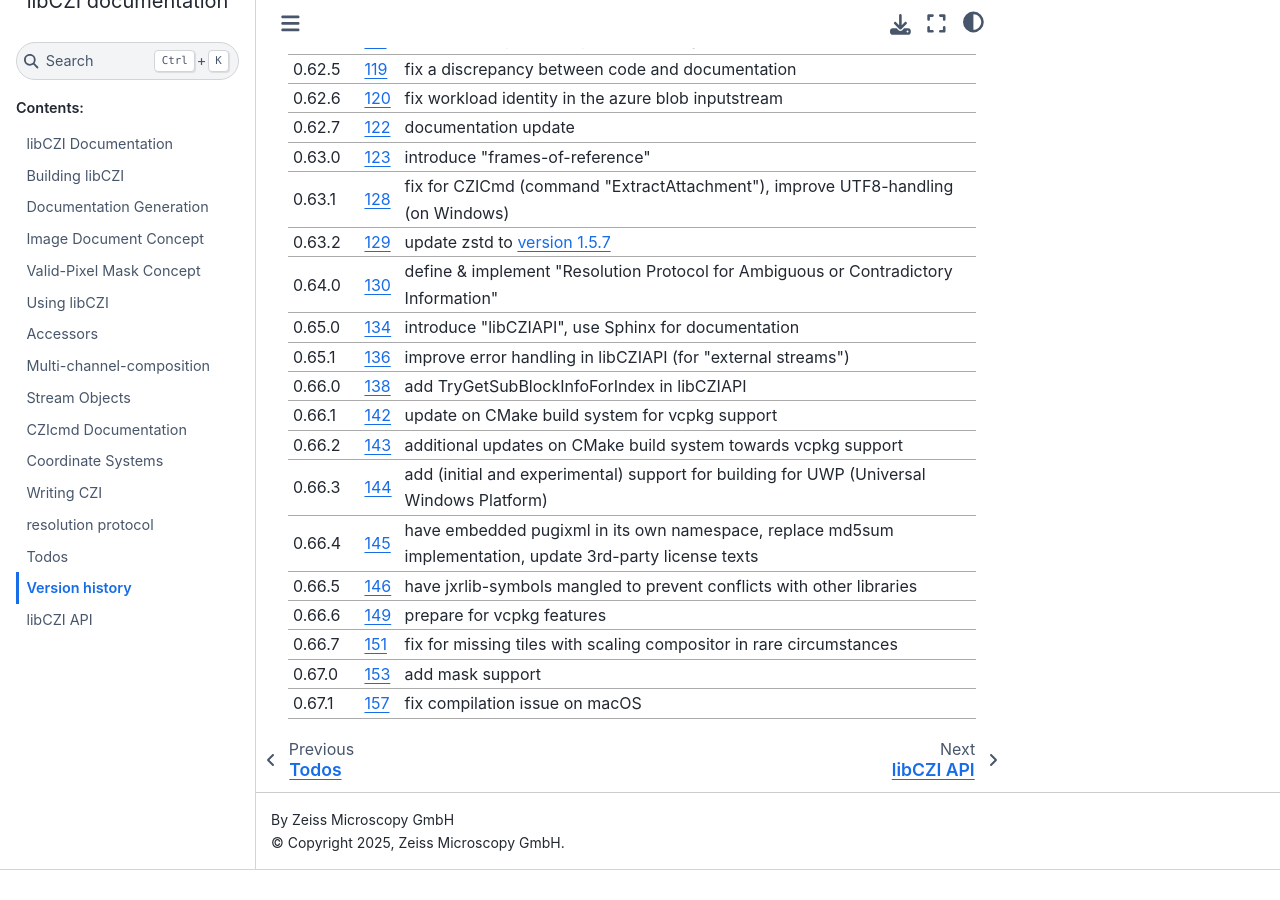
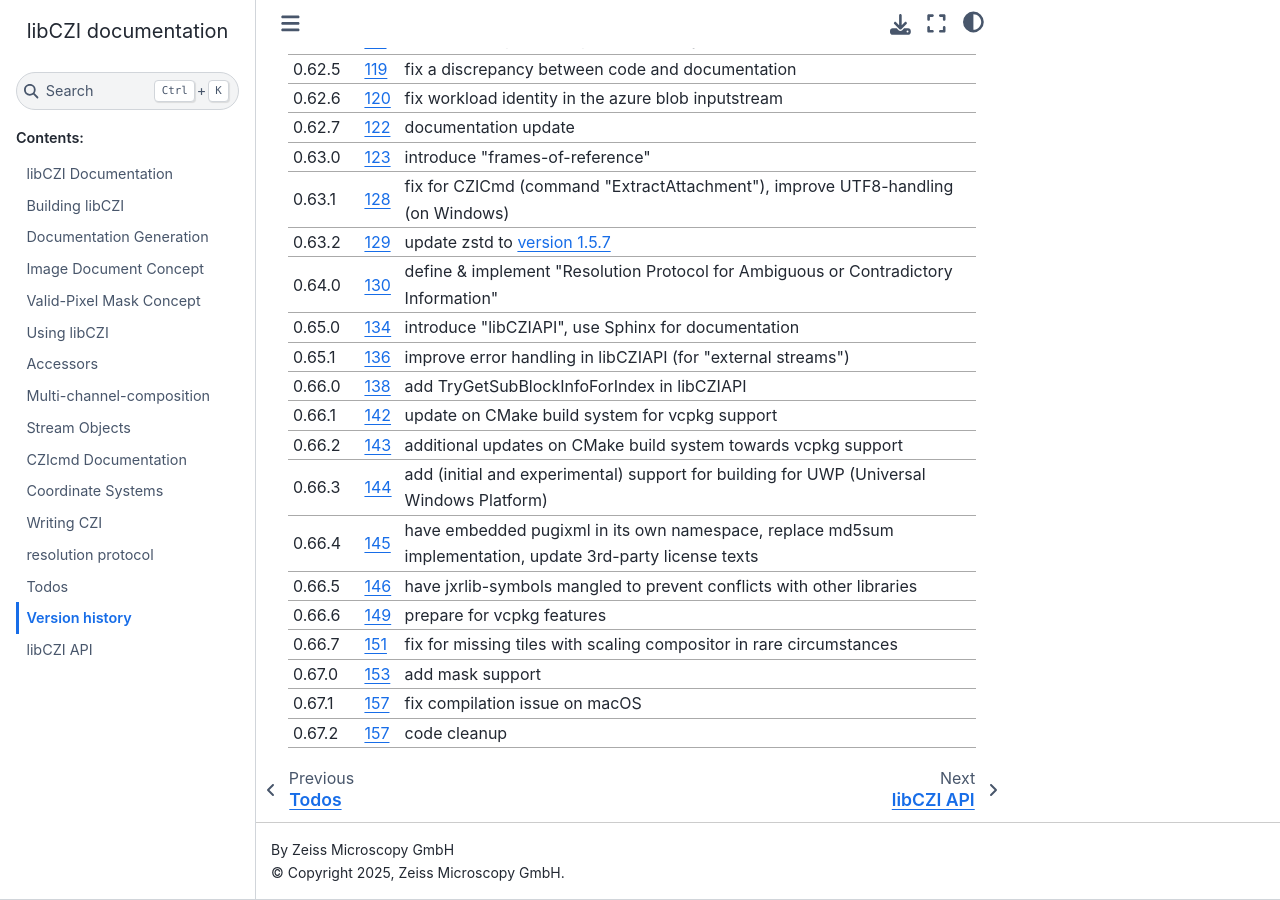
Before and after one commit to ZEISS/libczi, a Sphinx documentation site: the page built from docs/source/pages/version_history.md, in a window 1280 px wide and 900 px high, scrolled down 1302 px. Built offline with Sphinx 7.4.7 and the Sphinx Book theme 1.1.4, drawn with Linux system fonts in a browser that asks for light colours; pages that are not in the unit, such as notebooks, are missing from menus; before the commit the page ends 2172 px from its top, so only the background shows below that.

Commit message:
update version

```diff
--- a/CMakeLists.txt
+++ b/CMakeLists.txt
@@ -3,7 +3,7 @@ cmake_minimum_required(VERSION 3.15)
 cmake_policy(SET CMP0091 NEW) # enable new "MSVC runtime library selection" (https://cmake.org/cmake/help/latest/variable/CMAKE_MSVC_RUNTIME_LIBRARY.html)
 
 project(libCZI
-      VERSION 0.67.1
+      VERSION 0.67.2
       HOMEPAGE_URL "https://github.com/ZEISS/libczi"
       DESCRIPTION "libCZI is an Open Source Cross-Platform C++ library to read and write CZI")
 
--- a/docs/source/pages/version_history.md
+++ b/docs/source/pages/version_history.md
@@ -48,5 +48,6 @@ Version history
  0.66.5             | [146](https://github.com/ZEISS/libczi/pull/146)      | have jxrlib-symbols mangled to prevent conflicts with other libraries
  0.66.6             | [149](https://github.com/ZEISS/libczi/pull/149)      | prepare for vcpkg features
  0.66.7             | [151](https://github.com/ZEISS/libczi/pull/151)      | fix for missing tiles with scaling compositor in rare circumstances
- 0.67.0             | [153](https://github.com/ZEISS/libczi/pull/153)	   | add mask support
- 0.67.1             | [157](https://github.com/ZEISS/libczi/pull/157)	   | fix compilation issue on macOS
+ 0.67.0             | [153](https://github.com/ZEISS/libczi/pull/153)      | add mask support
+ 0.67.1             | [157](https://github.com/ZEISS/libczi/pull/157)      | fix compilation issue on macOS
+ 0.67.2             | [157](https://github.com/ZEISS/libczi/pull/155)      | code cleanup
```
